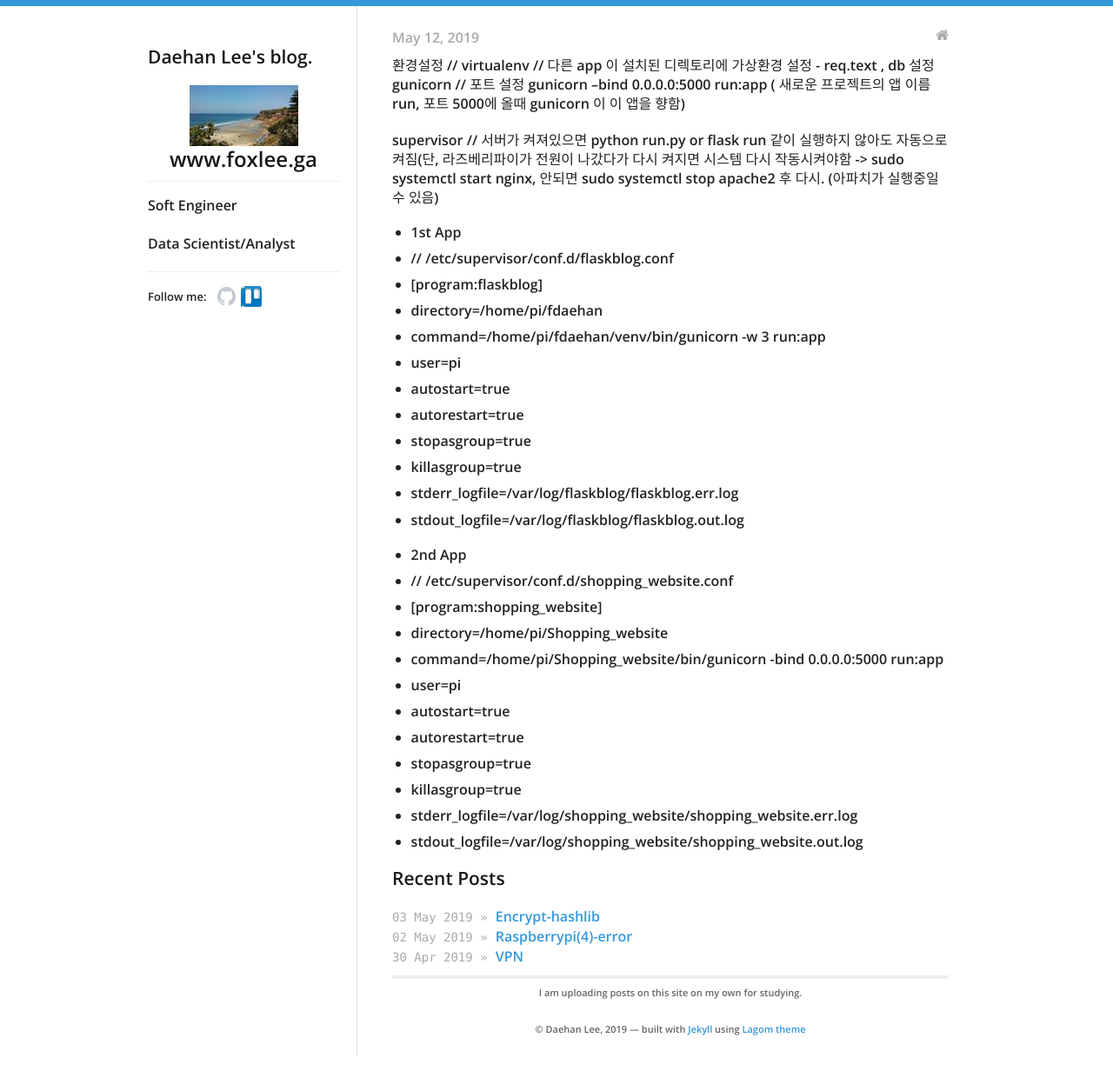
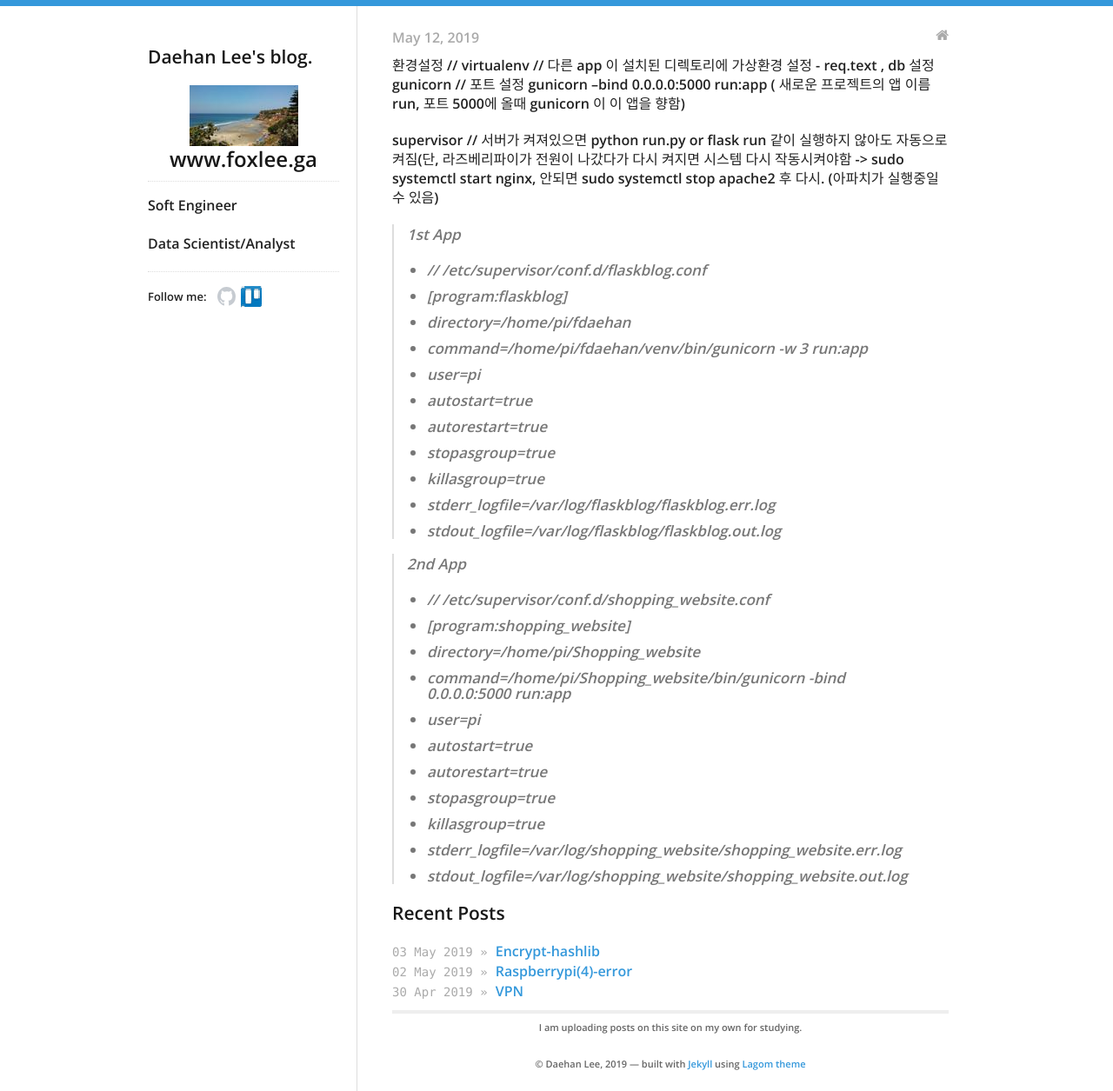
Before and after one commit to daehan0226/Study, a Jekyll site: the page built from _posts/2019-05-12-Subdomain.md, in a window 1280 px wide. Shown: the whole page at 87% size. Built offline with Jekyll 4.4.1, drawn with Linux system fonts in a browser that asks for light colours; before the commit the page ends 1215 px from its top, so only the background shows below that.

```diff
--- a/_posts/2019-05-12-Subdomain.md
+++ b/_posts/2019-05-12-Subdomain.md
@@ -10,7 +10,7 @@ gunicorn     // 포트 설정 gunicorn --bind 0.0.0.0:5000 run:app   ( 새로운
 
 supervisor   // 서버가 켜져있으면 python run.py or flask run 같이 실행하지 않아도 자동으로 켜짐(단, 라즈베리파이가 전원이 나갔다가 다시 켜지면 시스템 다시 작동시켜야함 -> sudo systemctl start nginx, 안되면 sudo systemctl stop apache2 후 다시. (아파치가 실행중일수 있음)
 
-* 1st App
+> 1st App
  -  // /etc/supervisor/conf.d/flaskblog.conf
  -  [program:flaskblog]
  -  directory=/home/pi/fdaehan
@@ -24,7 +24,7 @@ supervisor   // 서버가 켜져있으면 python run.py or flask run 같이 실
  -  stdout_logfile=/var/log/flaskblog/flaskblog.out.log
 
 
-* 2nd App
+> 2nd App
  -  // /etc/supervisor/conf.d/shopping_website.conf
  -  [program:shopping_website]
  -  directory=/home/pi/Shopping_website
```
